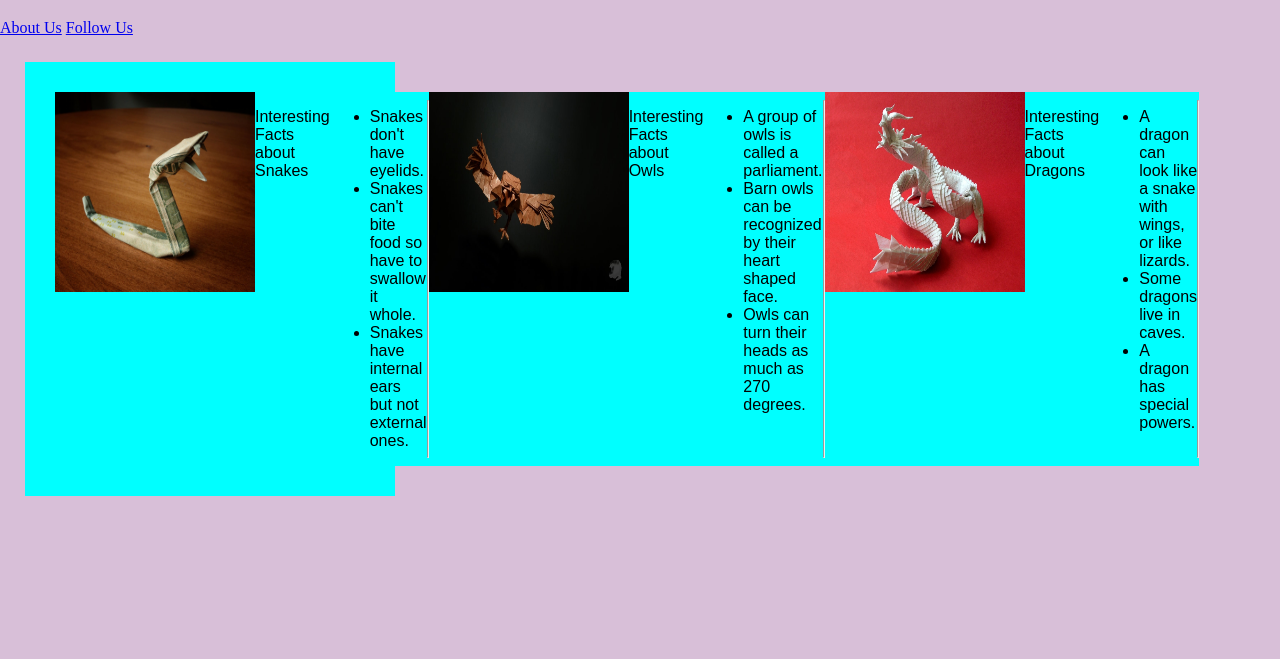
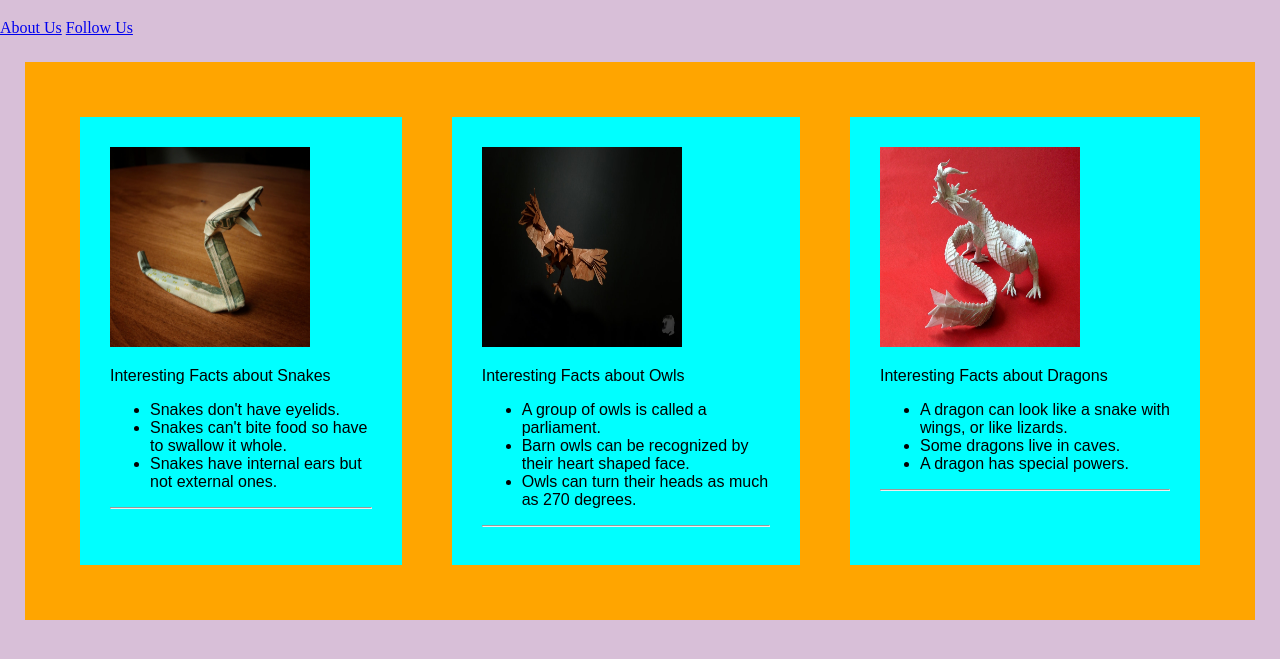
Before and after one commit to NatG91/Origami-Website-Design-3, a plain HTML site: page index.html in a window 1280 px wide. Shown: the part 61-720 px from the top of the page. Drawn offline with Linux system fonts and the light colour scheme.

Commit message:
Add files via upload

```diff
--- a/index.html
+++ b/index.html
@@ -1,7 +1,6 @@
 <!DOCTYPE html>
 
 <head>
-
 <title> Origami Designs </title>
 <h1> Origami Designs </h1>
 <style> </style>
@@ -13,11 +12,13 @@
 <a href="about.html"> About Us</a>
 <a href="followus.html"> Follow Us</a>
 
-<a target="_blank"> </a>
 
+</head>
+
+<body>
     <div class="Origami">
         <div class="Snake">
-<a href="https://origami.me/snakes/">
+        <a href="https://origami.me/snakes/" target="_blank">
         <img src="origami-viper.jpg" width="200px" height="200px"></a>
         <div class="Item">
         <centre>
@@ -35,7 +36,7 @@
         </div>
 
         <div class="Owls">
-<a href="https://origami.me/owls/">
+            <a href="https://origami.me/owls" target="_blank">
             <img src="origami-owl-2.jpg" width="200px" height="200px"></a>
             <p>Interesting Facts about Owls</p>
             <ul>
@@ -47,7 +48,7 @@
         </div>
 
         <div class="Dragon">
-    <a href="https://origami.me/dragons-2/">
+            <a href="https://origami.me/dragons-2/" target="_blank">
                 <img src="origami-dragon-3.jpg" width="200px" height="200px"></a>
                 <p>Interesting Facts about Dragons</p>
                 <ul>
@@ -59,8 +60,6 @@
         </div>
 
         </div>
-</head>
-
-
+</body>
 
 </html>
--- a/style.css
+++ b/style.css
@@ -1,10 +1,9 @@
  .Origami{
     border: radius 20px;
     display:flex;
-    background-color: aqua;
+    background-color: orange;
     padding:30px;
     margin:25px;
-    width:310px;
     font-family:fantasy;
    justify-content: space-between;
 }
@@ -13,27 +12,26 @@ body{
     background-color:thistle
 }
 .Snake{
-    display:flex;
     background-color: aqua;
     font-family:fantasy;
    justify-content: space-between;
-
+   padding:30px;
+   margin:25px;
 }
 .Owls{
-    display:flex;
     background-color: aqua;
     font-family:fantasy;
    justify-content: space-between;
-
+   padding:30px;
+   margin:25px;
 }
 .Dragon{
-    display:flex;
     background-color: aqua;
     font-family:fantasy;
    justify-content: space-between;
-
+   padding:30px;
+   margin:25px;
 }
 .Item{
-    display:flex;
     justify-content: space-between;
    }
```
Lines whose indentation alone changed are shown as unchanged.
